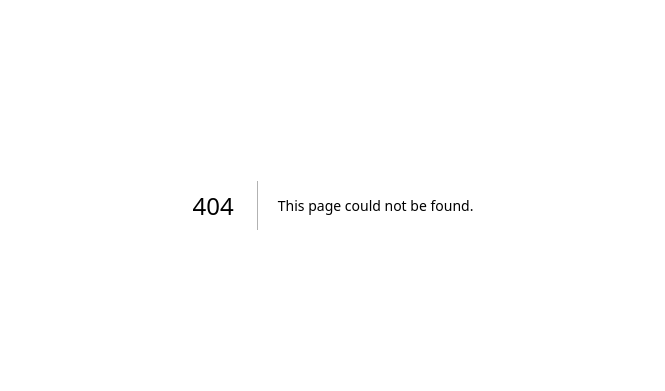
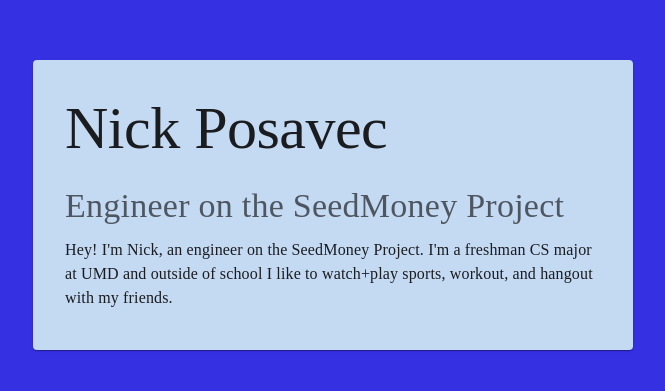
Before and after one commit to Hack4Impact-UMD/seedmoney, a Next.js app: page /kickoff-assignment/nick-posavec in a window 1280 px wide. Before the commit this address had no page. Shown: the part 195-586 px from the top of the page, without its empty margins (307-972 px from the left). Built offline with nearby package versions, Linux system fonts and the light colour scheme.

Commit message:
made nick posavec bio page and setup firebase emulator

```diff
--- /dev/null
+++ b/app/kickoff-assignment/nick-posavec/page.tsx
@@ -0,0 +1,29 @@
+import { Box, Typography, Card, CardContent } from "@mui/material";
+
+export default function NikolasBioPage() {
+  return (
+    <Box
+      sx={{minHeight: "100vh", display: "flex", justifyContent: "center",
+        alignItems: "center",backgroundColor: "#3630E3"}}
+    >
+      <Card sx={{ maxWidth: 600, padding: 2, backgroundColor: "#C4D9F2"}}>
+        <CardContent>
+          <Typography variant="h2" gutterBottom sx={{fontFamily: "latin"}}>
+            Nick Posavec
+          </Typography>
+
+          <Typography variant="h4" color="text.secondary" gutterBottom
+          sx={{fontFamily: "latin"}}>
+            Engineer on the SeedMoney Project
+          </Typography>
+
+          <Typography variant="body1" sx={{fontFamily: "latin"}}>
+            Hey! I&apos;m Nick, an engineer on the SeedMoney Project.
+            I&apos;m a freshman CS major at UMD and outside of school I like to
+            watch+play sports, workout, and hangout with my friends.
+          </Typography>
+        </CardContent>
+      </Card>
+    </Box>
+  );
+}
--- a/package.json
+++ b/package.json
@@ -11,7 +11,9 @@
   "dependencies": {
     "@emotion/react": "^11.14.0",
     "@emotion/styled": "^11.14.1",
+    "@mui/icons-material": "^7.3.7",
     "@mui/material": "^7.3.7",
+    "@mui/x-charts": "^8.27.0",
     "firebase": "^12.9.0",
     "next": "16.1.6",
     "react": "19.2.3",
```
Also changed, not shown: 1 other file (tests, documents, lock files or other folders).
